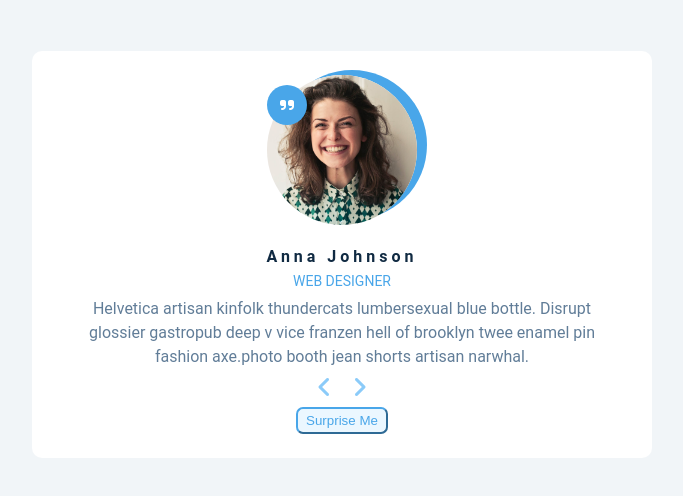
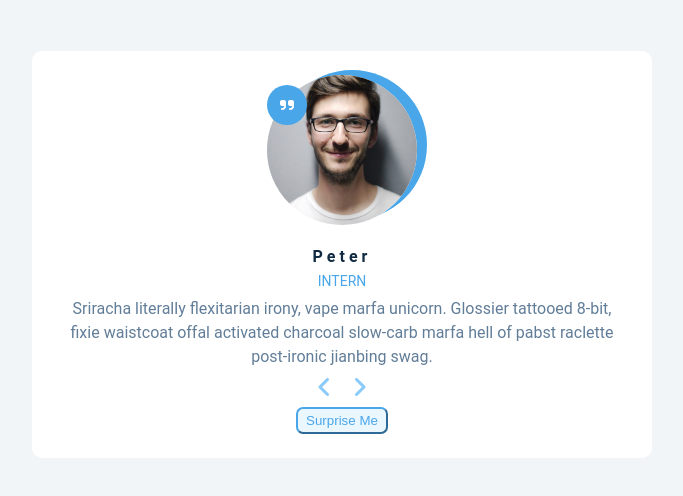
Before and after one commit to GTM35/Review-Carousel, a plain HTML site: page index.html in a window 1280 px wide. Both pictures are taken after a click on the button 622 px from the left and 594 px from the top of the page. Shown: the part 206-702 px from the top of the page, without its empty margins (298-981 px from the left). Drawn offline with Linux system fonts and the light colour scheme.

Commit message:
Finalizando JS

```diff
--- a/Assets/js/script.js
+++ b/Assets/js/script.js
@@ -0,0 +1,100 @@
+let dados = [
+  {
+    id: 1,
+    name: "susan smith",
+    job: "web developer",
+    img: "Assets/img/person1.jpg",
+    text: "I'm baby meggings twee health goth +1. Bicycle rights tumeric chartreuse before they sold out chambray pop-up. Shaman humblebrag pickled coloring book salvia hoodie, cold-pressed four dollar toast everyday carry.",
+  },
+  {
+    id: 2,
+    name: "bill Anderson",
+    job: "the boss",
+    img: "Assets/img/person4.jpg",
+    text: "Edison bulb put a bird on it humblebrag, marfa pok pok heirloom fashion axe cray stumptown venmo actually seitan. VHS farm-to-table schlitz, edison bulb pop-up 3 wolf moon tote bag street art shabby chic.",
+  },
+
+  {
+    id: 3,
+    name: "anna Johnson",
+    job: "web designer",
+    img: "Assets/img/person2.jpg",
+    text: "Helvetica artisan kinfolk thundercats lumbersexual blue bottle. Disrupt glossier gastropub deep v vice franzen hell of brooklyn twee enamel pin fashion axe.photo booth jean shorts artisan narwhal.",
+  },
+
+  {
+    id: 4,
+    name: "peter",
+    job: "intern",
+    img: "Assets/img/person3.jpg",
+    text: "Sriracha literally flexitarian irony, vape marfa unicorn. Glossier tattooed 8-bit, fixie waistcoat offal activated charcoal slow-carb marfa hell of pabst raclette post-ironic jianbing swag.",
+  },
+];
+
+let currentEmployee = 0;
+
+let buttons = document.querySelectorAll(".button-container button");
+
+buttons.forEach((btn) => {
+  if (btn.className == "prev-btn") {
+    btn.addEventListener("click", prevEmployee);
+  } else if (btn.className == "next-btn") {
+    btn.addEventListener("click", nextEmployee);
+  }
+});
+
+document.addEventListener("DOMContentLoaded", (e) => {
+  loadEmployee(1);
+});
+
+document.querySelector(".random-btn").addEventListener("click", randomEmployee);
+
+function loadEmployee(idEmployee) {
+  let nameEmployee = "";
+  let jobEmployee = "";
+  let imgEmployee = "";
+  let textEmployee = "";
+  let idSearch = idEmployee;
+
+  for (let i in dados) {
+    if (dados[i].id == idSearch) {
+      nameEmployee = dados[i].name;
+      jobEmployee = dados[i].job;
+      imgEmployee = dados[i].img;
+      textEmployee = dados[i].text;
+    }
+  }
+
+  document.querySelector("#author").textContent = nameEmployee;
+  document.querySelector("#job").textContent = jobEmployee;
+  document.querySelector("#description").textContent = textEmployee;
+  document.querySelector(".img-container img").src = imgEmployee;
+}
+
+function randomEmployee() {
+  let lenghtEmployee = Object.keys(dados).length;
+  let randomNumber = Math.floor(Math.random() * lenghtEmployee + 1);
+
+  currentEmployee = randomNumber;
+  loadEmployee(currentEmployee);
+}
+
+function nextEmployee() {
+  currentEmployee++;
+
+  if (currentEmployee > 4) {
+    currentEmployee = 1;
+  }
+
+  loadEmployee(currentEmployee);
+}
+
+function prevEmployee() {
+  currentEmployee--;
+
+  if (currentEmployee <= 0) {
+    currentEmployee = dados.length;
+  }
+
+  loadEmployee(currentEmployee);
+}
--- a/index.html
+++ b/index.html
@@ -29,15 +29,11 @@
 
         <article class="review">
           <div class="img-container">
-            <img src="/Assets/img/person1.jpg" alt="photo person" />
+            <img alt="photo person" />
           </div>
-          <h4 id="author">anna johnson</h4>
-          <p id="job">web designer</p>
-          <p id="description">
-            Helvetica artisan kinfolk thundercats lumbersexual blue bottle.
-            Disrupt glossier gastropub deep v vice franzen hell of brooklyn twee
-            enamel pin fashion axe.photo booth jean shorts artisan narwhal.
-          </p>
+          <h4 id="author"></h4>
+          <p id="job"></p>
+          <p id="description"></p>
           <div class="button-container">
             <button class="prev-btn">
               <i class="fa-solid fa-angle-left"></i>
```
